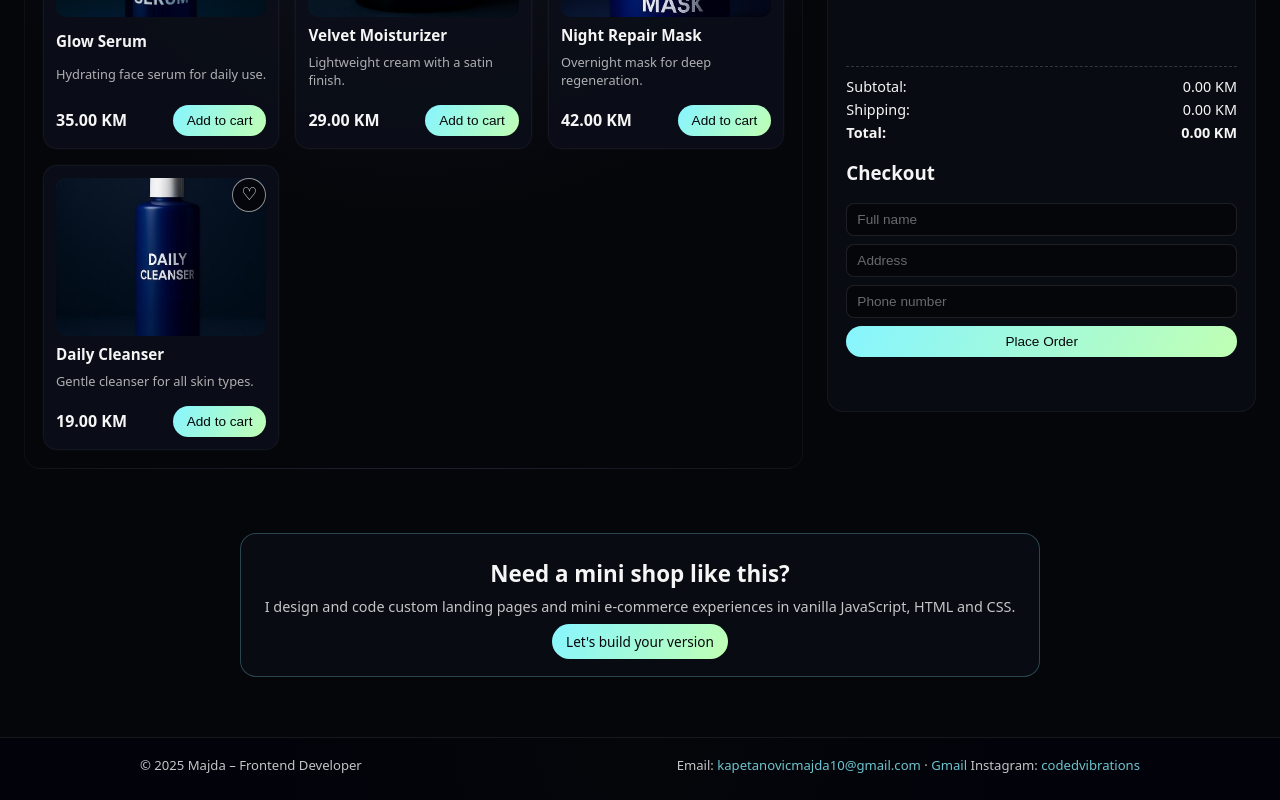
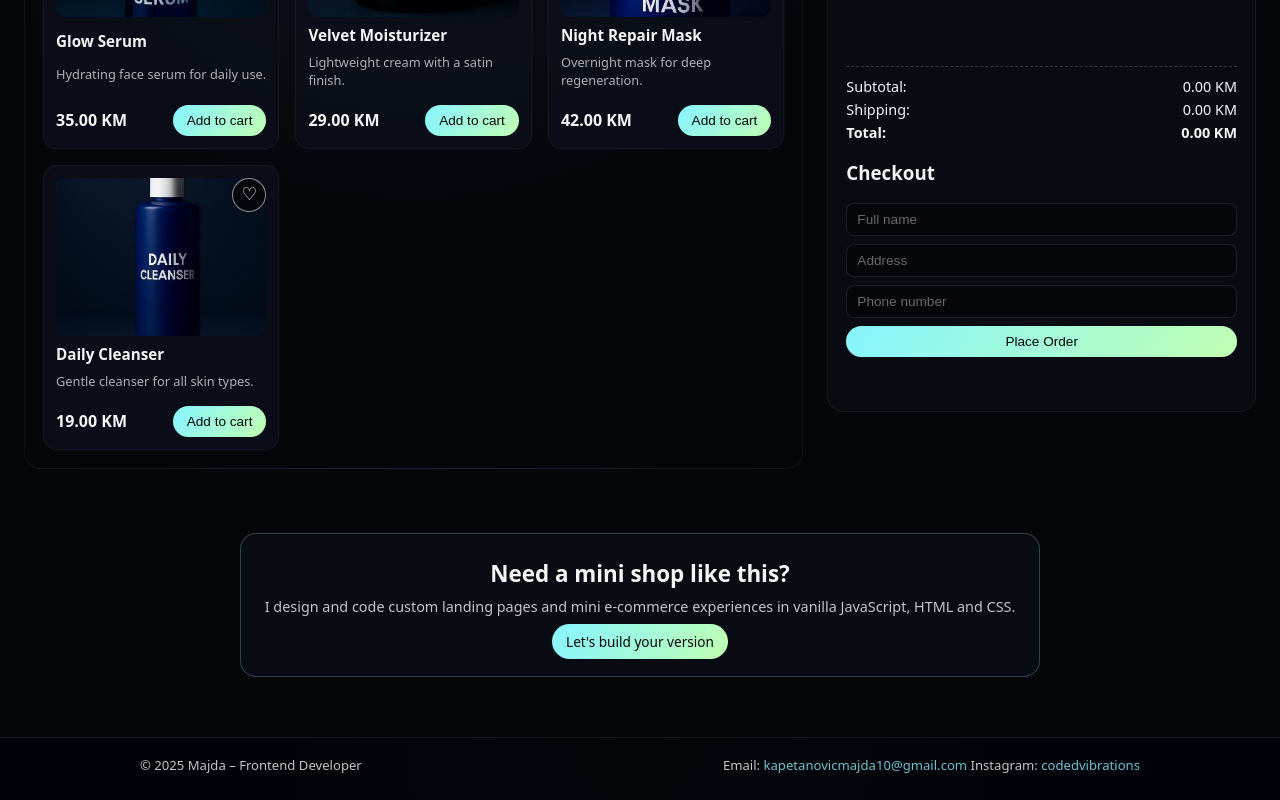
Before and after one commit to majda03/mini-shop, a plain HTML site: page index.html in a window 1280 px wide. Shown: the part 387-1187 px from the top of the page. Drawn offline with Linux system fonts and the light colour scheme.

Commit message:
Update index.html

```diff
--- a/index.html
+++ b/index.html
@@ -105,8 +105,6 @@
       <p class="footer-links">
       <span>Email:
   <a href="mailto:kapetanovicmajda10@gmail.com">kapetanovicmajda10@gmail.com</a>
-  ·
-  <a href="https://mail.google.com/mail/?view=cm&fs=1&to=kapetanovicmajda10@gmail.com" target="_blank">Gmail</a>
 </span>
         <span>Instagram: <a href="https://www.instagram.com/codedvibrations?igsh=MXJnYm8wdjRzd2dvMA==" target="_blank">codedvibrations</a></span>
       </p>
```
